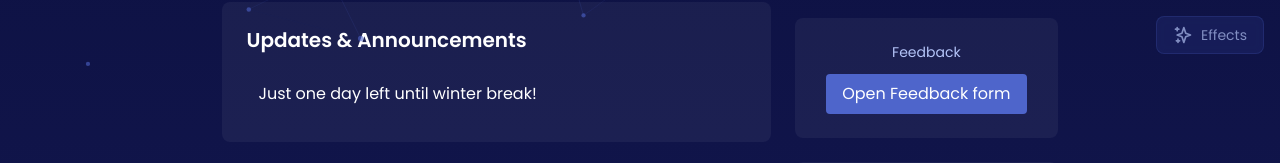
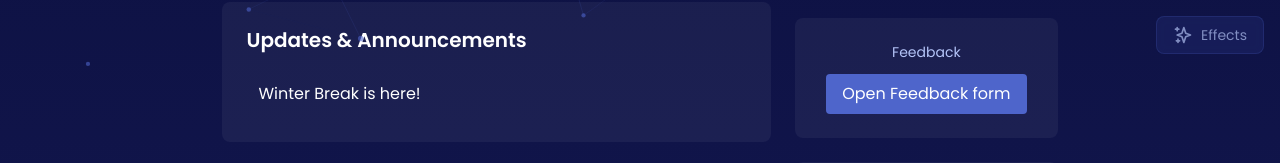
Before and after one commit to afhs-mercuriworld/mercuri-world-website, a plain HTML site: page index.html in a window 1280 px wide. Shown: the part 730-893 px from the top of the page. Drawn offline with nearby package versions, Linux system fonts and the light colour scheme.

Commit message:
updated announcements

```diff
--- a/index.html
+++ b/index.html
@@ -102,7 +102,7 @@
           <h2 class="text-xl font-semibold">Updates & Announcements</h2>
           <ul class="mt-4 space-y-3">
             <!-- <li class="p-3 bg-white/3 rounded">Orientation meeting recap — <span class="text-[#b4c4f8]">Sept 27</span></li> -->
-            <li class="p-3 bg-white/3 rouded">Just one day left until winter break!</li>
+            <li class="p-3 bg-white/3 rouded">Winter Break is here!</li>
           </ul>
         </div>
 
```
